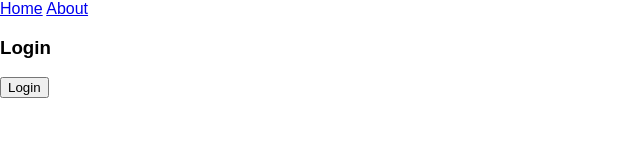
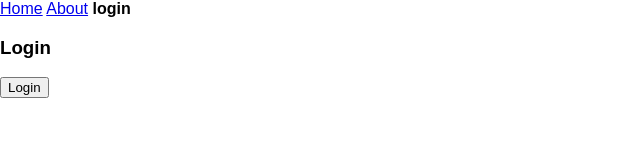
Before and after one commit to geoffkvincent/react_router_store, a React (Create React App) app in the folder client/: page /login in a window 1280 px wide. Shown: the top 160 px of the page, without its empty margins (0-640 px from the left). Built offline with nearby package versions, Linux system fonts and the light colour scheme; the HTML template or start-up script is replaced by a standard one.

Commit message:
additional links

```diff
--- a/client/src/components/NavBar.js
+++ b/client/src/components/NavBar.js
@@ -34,13 +34,13 @@ const additionalLinks = (history) => {
   }
 }
 
-const NavBar = () => (
+const NavBar = ({history}) => (
   <nav>
     <NavLink exact activeStyle={styles.active} to="/">Home</NavLink>
     {" "}
     <NavLink activeStyle={styles.active} to="/about">About</NavLink>
     {" "}
-
+    { additionalLinks(history) }
   </nav>
 )
 
```
